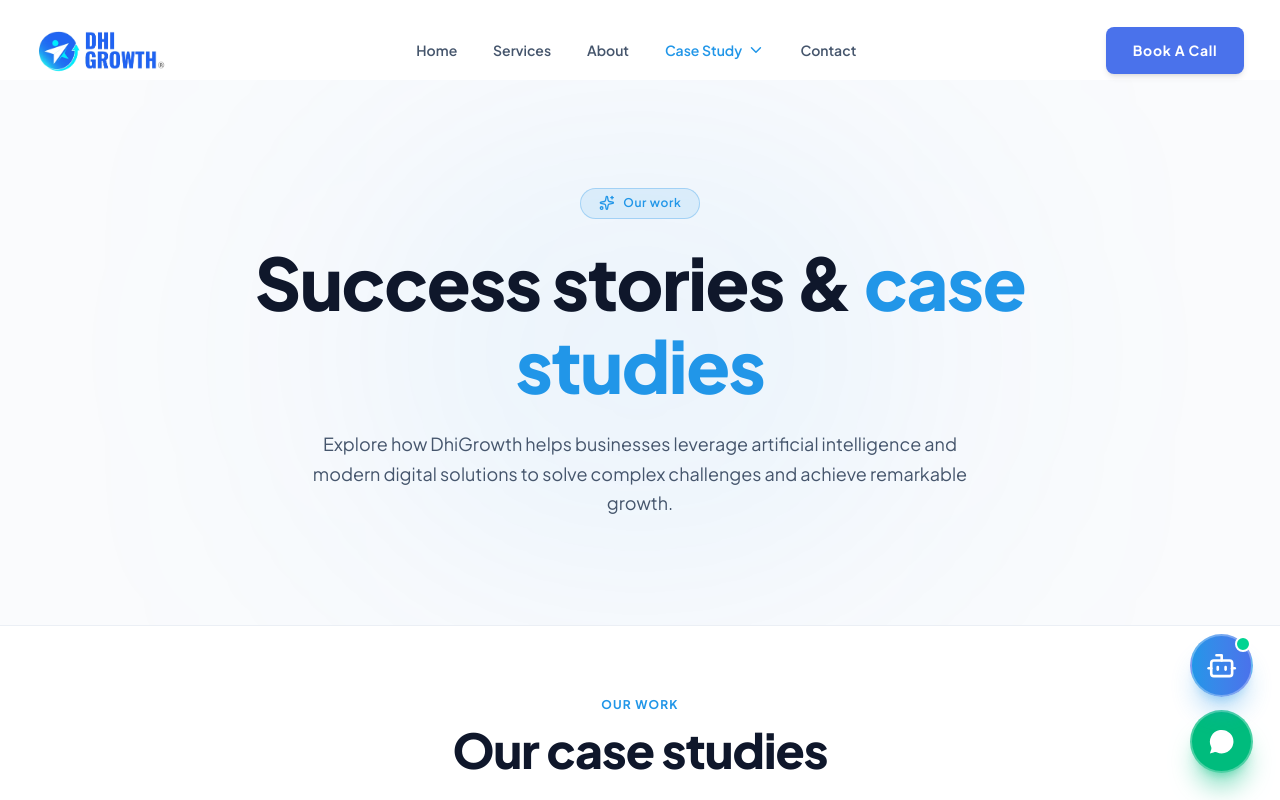
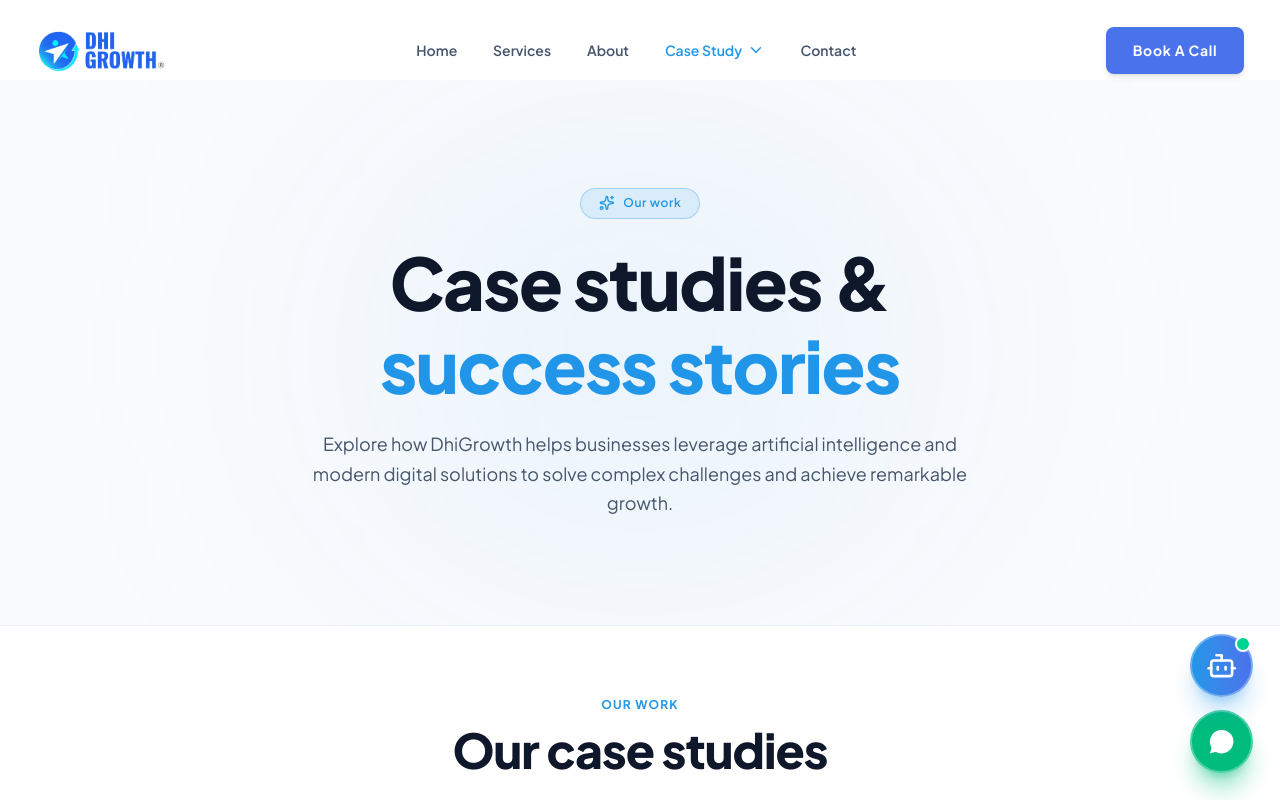
Before and after one commit to srijithit/dhi, a Next.js app in the folder next-frontend/: page /case-studies in a window 1280 px wide. Shown: the top 800 px of the page. Built offline with nearby package versions, Linux system fonts and the light colour scheme; a web font is replaced by a local one.

Commit message:
fix(case-studies): format hero heading and categories in sentence case with no awkward word wrap

```diff
--- a/next-frontend/src/app/case-studies/page.tsx
+++ b/next-frontend/src/app/case-studies/page.tsx
@@ -38,9 +38,9 @@ export default function CaseStudiesPage() {
               initial={{ opacity: 0, y: 15 }}
               animate={{ opacity: 1, y: 0 }}
               transition={{ duration: 0.5, delay: 0.1 }}
-              className="font-header text-4xl sm:text-6xl lg:text-7xl tracking-tight text-slate-900 dark:text-white"
+              className="font-header text-4xl sm:text-6xl lg:text-7xl tracking-tight text-slate-900 dark:text-white max-w-4xl mx-auto"
             >
-              Success stories &amp; <span className="text-[#2196E8]">case studies</span>
+              Case studies &amp; <span className="text-[#2196E8] whitespace-nowrap">success stories</span>
             </motion.h1>
 
             <motion.p
--- a/next-frontend/src/data/caseStudies.ts
+++ b/next-frontend/src/data/caseStudies.ts
@@ -166,7 +166,7 @@ export const caseStudies: CaseStudy[] = [
   {
     id: "bad-biscuit-detection",
     title: "Bad Biscuit Detection & Rejection",
-    category: "AI & Vision",
+    category: "AI & vision",
     description: "Industrial AI computer vision system for automated quality control on high-speed food production lines. Detects broken or burnt biscuits and triggers real-time mechanical rejection.",
     image: "https://images.unsplash.com/photo-1558961363-fa8fdf82db35?auto=format&fit=crop&w=1200&q=80",
     slug: "bad-biscuit-detection",
@@ -174,7 +174,7 @@ export const caseStudies: CaseStudy[] = [
   {
     id: "fabric-defect-detection",
     title: "Fabric Defect Detection",
-    category: "AI & Vision",
+    category: "AI & vision",
     description: "Computer vision and automated inspection solution for textile manufacturing lines, detecting weaving errors, tears, and discoloration with sub-millimeter precision.",
     image: "https://images.unsplash.com/photo-1584917865442-de89df76afd3?auto=format&fit=crop&w=1200&q=80",
     slug: "fabric-defect-detection",
@@ -182,7 +182,7 @@ export const caseStudies: CaseStudy[] = [
   {
     id: "dhigrowth-ai-chatbot",
     title: "DhiGrowth AI Chatbot",
-    category: "AI Development",
+    category: "AI development",
     description: "Enterprise conversational intelligence system with customized knowledge retrieval (RAG), multi-language understanding, and automated CRM lead capture.",
     image: "https://images.unsplash.com/photo-1531746790731-6c087fecd65a?auto=format&fit=crop&w=1200&q=80",
     slug: "dhigrowth-ai-chatbot",
@@ -190,7 +190,7 @@ export const caseStudies: CaseStudy[] = [
   {
     id: "ai-invoice-processing",
     title: "AI Invoice Processing",
-    category: "AI Automation",
+    category: "AI automation",
     description: "Intelligent document processing and automated extraction pipeline for invoices, receipts, and purchase orders with zero-shot ERP synchronization.",
     image: "https://images.unsplash.com/photo-1554224155-8d04cb21cd6c?auto=format&fit=crop&w=1200&q=80",
     slug: "ai-invoice-processing",
```
